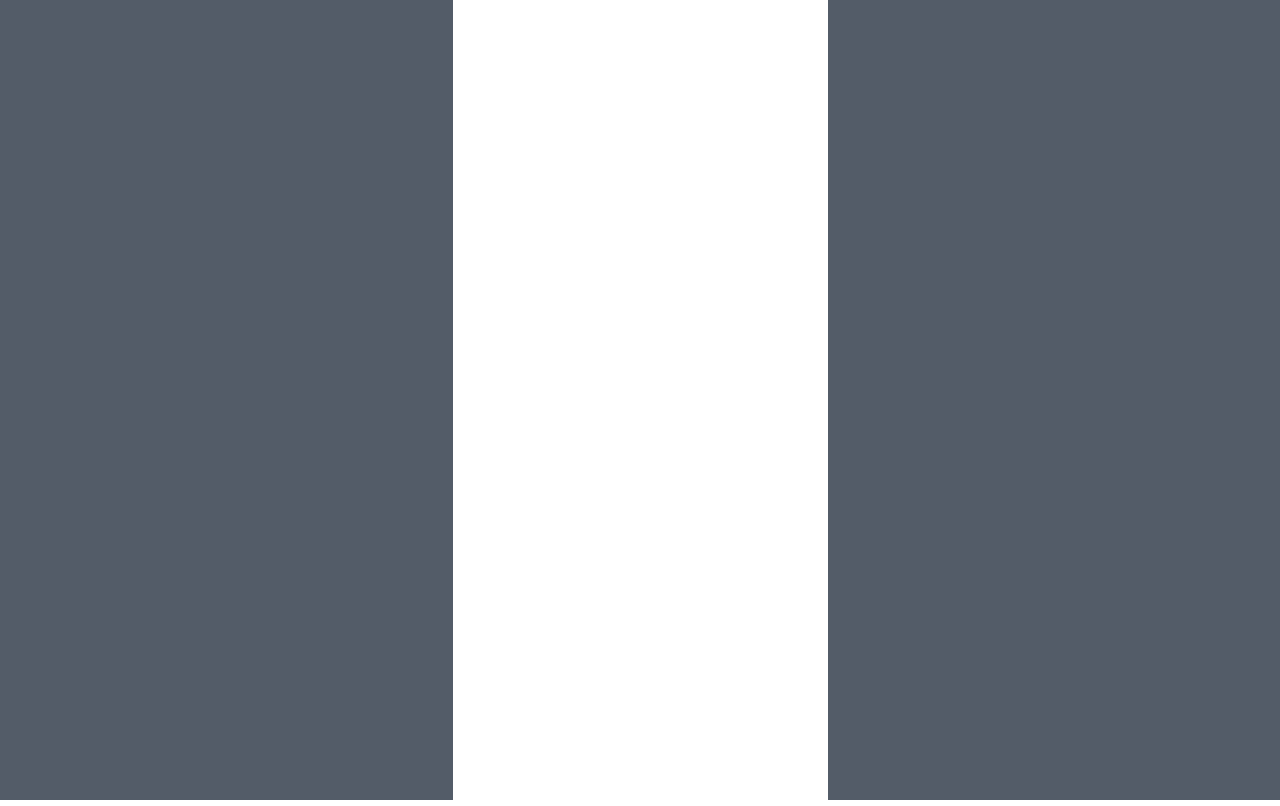
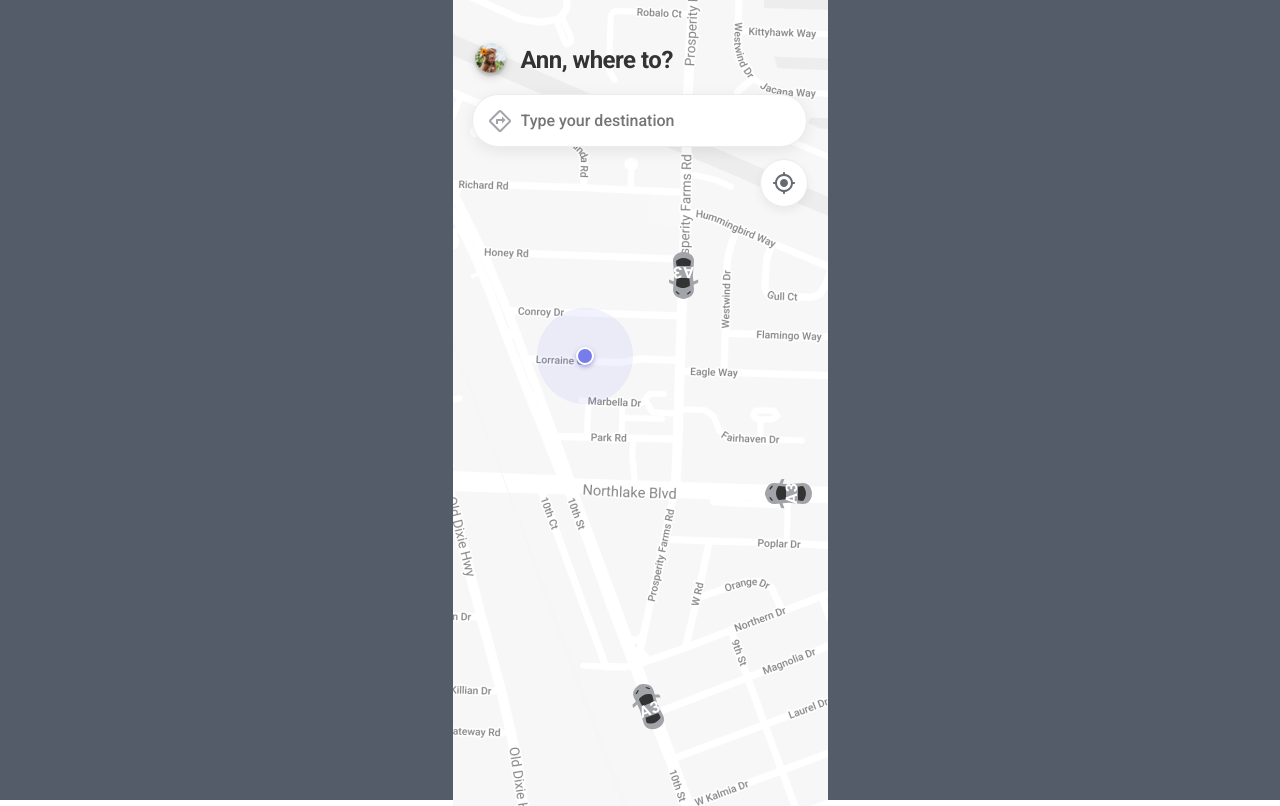
Before and after one commit to JunctionX-Seoul-Caffeine/Calmmuter, a React (Create React App) app: page /main in a window 1280 px wide. Built offline with nearby package versions, Linux system fonts and the light colour scheme.

Commit message:
MainPage 만듦

```diff
--- a/src/App.js
+++ b/src/App.js
@@ -10,7 +10,7 @@ function App() {
   return (
     <div className="App">
       <div className="wrapper">
-        <Route path="/" component={MainPage} exact />
+        <Route path="/main" component={MainPage} exact />
         <Route path="/rate" component={RatePage} exact />
       </div>
     </div>
--- a/src/index.css
+++ b/src/index.css
@@ -1,10 +1,10 @@
-@import url("https://fonts.googleapis.com/css2?family=Open+Sans:ital,wght@0,300;0,600;0,700;0,800;1,300;1,400;1,600;1,700;1,800&display=swap");
+@import url("https://fonts.googleapis.com/css2?family=Roboto:ital,wght@0,100;0,300;0,400;0,500;0,700;0,900;1,100;1,300;1,400;1,500;1,700;1,900&display=swap");
 
 html,
 body,
 #root {
   margin: 0;
-  font-family: -apple-system, BlinkMacSystemFont, "Open Sans", "Segoe UI", "Roboto", "Oxygen", "Ubuntu", "Cantarell", "Fira Sans", "Droid Sans", "Helvetica Neue", sans-serif;
+  font-family: -apple-system, BlinkMacSystemFont, "Roboto", "Open Sans", "Segoe UI", "Oxygen", "Ubuntu", "Cantarell", "Fira Sans", "Droid Sans", "Helvetica Neue", sans-serif;
   -webkit-font-smoothing: antialiased;
   -moz-osx-font-smoothing: grayscale;
   width: 100%;
--- a/src/pages/MainPage.js
+++ b/src/pages/MainPage.js
@@ -0,0 +1,89 @@
+import React from "react";
+import { useHistory } from "react-router-dom";
+import "../styles/MainPage.css";
+
+const MainPage = () => {
+  const history = useHistory();
+
+  const handleKeyPress = (e) => {
+    if (e.key === "Enter") {
+      history.push(`/rate`);
+    }
+  };
+
+  return (
+    <>
+      <div className="map">
+        <div className="user-avatar"></div>
+        <h1 className="title">Ann, where to?</h1>
+        <div className="searchbar-wrapper">
+          <DirectionIcon />
+          <input className="searchbar" placeholder="Type your destination" onKeyPress={handleKeyPress} />
+        </div>
+        <div className="locator-button">
+          <LocatorIcon />
+        </div>
+        <div className="oval"></div>
+        <div className="pin"></div>
+        <CarA3 idx={1} />
+        <CarA3 idx={2} />
+        <CarA3 idx={3} />
+      </div>
+    </>
+  );
+};
+
+export default MainPage;
+
+const DirectionIcon = () => {
+  return (
+    <div className="direct-icon">
+      <svg width="24" height="24" viewBox="0 0 24 24" fill="none" xmlns="http://www.w3.org/2000/svg">
+        <path
+          d="M22.4299 10.5899L13.4199 1.57993C12.6699 0.829928 11.3499 0.819928 10.5899 1.57993L1.58988 10.5799C0.809883 11.3599 0.809883 12.6199 1.58988 13.3999L10.5899 22.3999C10.9799 22.7899 11.4899 22.9799 11.9999 22.9799C12.5099 22.9799 13.0199 22.7899 13.4099 22.3999L22.3999 13.4099C23.1899 12.6499 23.1999 11.3899 22.4299 10.5899V10.5899ZM12.0099 20.9899L3.00988 11.9899L12.0099 2.98993L21.0099 11.9899L12.0099 20.9899V20.9899ZM7.99988 10.9999V14.9999H9.99988V11.9999H13.9999V14.4999L17.4999 10.9999L13.9999 7.49993V9.99993H8.99988C8.44988 9.99993 7.99988 10.4499 7.99988 10.9999Z"
+          fill="#A2A4AA"
+        />
+      </svg>
+    </div>
+  );
+};
+
+const CarA3 = ({ idx }) => {
+  return (
+    <div className={`car-a3-${idx}`}>
+      <svg width="55" height="55" viewBox="0 0 55 55" fill="none" xmlns="http://www.w3.org/2000/svg">
+        <path d="M34.0933 38.0309L41.178 35.1948C41.7922 34.9492 42.1957 34.3545 42.1965 33.6924V31.5483L34.0933 34.7897V38.0309Z" fill="#A2A4AA" />
+        <path d="M21.1278 38.0309V34.7896L13.0244 31.5483V33.6924C13.0252 34.3545 13.4288 34.9492 14.043 35.1948L21.1278 38.0309Z" fill="#A2A4AA" />
+        <path
+          d="M21.752 49.1551L24.43 50.3479C26.3909 51.2174 28.6091 51.2174 30.57 50.3479L33.248 49.1591C36.3282 47.7969 38.2213 44.5346 37.9438 41.0663L36.8527 27.4965L37.9735 13.571C38.2354 10.2778 36.5387 7.15074 33.6915 5.68163L33.0766 5.36318C29.5647 3.54561 25.4354 3.54561 21.9234 5.36318L21.3085 5.68163C18.4613 7.15074 16.7646 10.2778 17.0265 13.571L18.1473 27.4965L17.0562 41.0696C16.7818 44.5354 18.6741 47.7937 21.752 49.1551Z"
+          fill="#A2A4AA"
+        />
+        <path
+          d="M33.0947 38.2193L33.2962 38.0921C33.7827 37.78 34.0504 37.2332 33.9921 36.6712L33.2962 30H20.7008L20.0081 36.6712C19.9491 37.2325 20.2159 37.7792 20.7008 38.0921L20.8993 38.2193C24.5935 40.5936 29.3995 40.5936 33.0947 38.2193Z"
+          fill="#333333"
+        />
+        <path
+          d="M34.3235 18H20.6782L20.0233 14.0244C19.9048 13.3048 20.2459 12.5869 20.8761 12.2324L22.5297 11.3032C25.6204 9.56561 29.3796 9.56561 32.4703 11.3032L34.1239 12.2324C34.7541 12.5869 35.0952 13.3047 34.9767 14.0244L34.3235 18Z"
+          fill="#333333"
+        />
+        <path d="M31.9856 46.5836L35.2271 43.8032L33.8784 43.2891L30.637 46.0695L31.9856 46.5836Z" fill="#333333" />
+        <path d="M22.5327 46.5841L23.8813 46.0701L20.6399 43.2897L19.2913 43.8038L22.5327 46.5841Z" fill="#333333" />
+        <path
+          d="M30.5392 21.3098H34.6485L35.4298 18.9661H37.922L33.6876 30.3411H31.5157L27.2579 18.9661H29.7501L30.5392 21.3098ZM34.0157 23.2083H31.172L32.6017 27.4661L34.0157 23.2083ZM23.1407 25.6536H21.9376C21.3647 25.6536 20.9402 25.7968 20.6642 26.0833C20.3881 26.3697 20.2501 26.7499 20.2501 27.2239C20.2501 27.6822 20.3881 28.039 20.6642 28.2942C20.935 28.5494 21.31 28.677 21.7892 28.677C22.2214 28.677 22.5834 28.5572 22.8751 28.3176C23.1668 28.0833 23.3126 27.776 23.3126 27.3958H25.5704C25.5704 27.9895 25.4115 28.5208 25.0938 28.9895C24.7709 29.4635 24.323 29.8333 23.7501 30.0989C23.172 30.3645 22.5365 30.4973 21.8438 30.4973C20.6407 30.4973 19.698 30.2083 19.0157 29.6301C18.3334 29.0572 17.9923 28.2655 17.9923 27.2551C17.9923 26.7343 18.1511 26.2551 18.4688 25.8176C18.7865 25.3801 19.2032 25.0442 19.7188 24.8098C19.0782 24.5806 18.6017 24.2369 18.2892 23.7786C17.9714 23.3202 17.8126 22.7786 17.8126 22.1536C17.8126 21.1431 18.1824 20.3333 18.922 19.7239C19.6563 19.1145 20.6303 18.8098 21.8438 18.8098C22.9793 18.8098 23.9089 19.1093 24.6329 19.7083C25.3517 20.3072 25.711 21.0989 25.711 22.0833H23.4532C23.4532 21.6562 23.2944 21.3072 22.9767 21.0364C22.6537 20.7655 22.2579 20.6301 21.7892 20.6301C21.2527 20.6301 20.8334 20.7708 20.5313 21.052C20.224 21.3385 20.0704 21.7161 20.0704 22.1848C20.0704 23.3202 20.6954 23.8879 21.9454 23.8879H23.1407V25.6536Z"
+          fill="white"
+        />
+      </svg>
+    </div>
+  );
+};
+
+const LocatorIcon = () => {
+  return (
+    <svg width="24" height="24" viewBox="0 0 24 24" fill="none" xmlns="http://www.w3.org/2000/svg">
+      <path
+        d="M12 8C9.79 8 8 9.79 8 12C8 14.21 9.79 16 12 16C14.21 16 16 14.21 16 12C16 9.79 14.21 8 12 8ZM20.94 11C20.48 6.83 17.17 3.52 13 3.06V2C13 1.45 12.55 1 12 1C11.45 1 11 1.45 11 2V3.06C6.83 3.52 3.52 6.83 3.06 11H2C1.45 11 1 11.45 1 12C1 12.55 1.45 13 2 13H3.06C3.52 17.17 6.83 20.48 11 20.94V22C11 22.55 11.45 23 12 23C12.55 23 13 22.55 13 22V20.94C17.17 20.48 20.48 17.17 20.94 13H22C22.55 13 23 12.55 23 12C23 11.45 22.55 11 22 11H20.94ZM12 19C8.13 19 5 15.87 5 12C5 8.13 8.13 5 12 5C15.87 5 19 8.13 19 12C19 15.87 15.87 19 12 19Z"
+        fill="#646B71"
+      />
+    </svg>
+  );
+};
--- a/src/styles/MainPage.css
+++ b/src/styles/MainPage.css
@@ -0,0 +1,178 @@
+.map {
+  position: absolute;
+  background-image: url("../assets/map_image.png");
+  background-position: center center;
+  background-size: 100% 100%;
+  width: 100%;
+  height: 100%;
+}
+
+.user-avatar {
+  position: absolute;
+  left: 5.33%;
+  right: 85.07%;
+  top: 6.03%;
+  bottom: 89.53%;
+  background: url("../assets/ann_profile.png");
+  filter: drop-shadow(0px 4px 4px rgba(0, 0, 0, 0.16));
+  background-position: center center;
+  background-size: 100% 100%;
+  border-radius: 35px;
+}
+
+.title {
+  /* Ann, where to? */
+
+  position: absolute;
+  width: 153px;
+  height: 28px;
+  left: 68px;
+  top: 52px;
+
+  font-family: Roboto;
+  font-style: normal;
+  font-weight: bold;
+  font-size: 24px;
+  line-height: 28px;
+  display: flex;
+  align-items: center;
+  letter-spacing: -0.5px;
+  /* Black */
+
+  color: #333333;
+  margin: 0px 0px 0px 0px;
+}
+
+.searchbar-wrapper {
+  /* Rectangle 80 */
+  display: flex;
+  align-items: center;
+  position: absolute;
+  width: 335px;
+  height: 53px;
+  left: 19px;
+  top: 100px;
+
+  /* White */
+
+  background: #ffffff;
+  /* Gray4 */
+
+  border: 1px solid #e9ecf0;
+  box-sizing: border-box;
+  /* 1 */
+
+  box-shadow: 0px 4px 16px rgba(0, 0, 0, 0.08);
+  border-radius: 32px;
+}
+
+.direct-icon {
+  /* directions */
+
+  width: 24px;
+  height: 24px;
+  margin-left: 15px;
+}
+
+.searchbar {
+  margin-left: 7px;
+  width: 70%;
+  border: none;
+  font-family: Roboto;
+  font-style: normal;
+  font-weight: 500;
+  font-size: 16px;
+  line-height: 19px;
+  /* identical to box height */
+
+  display: flex;
+  align-items: center;
+
+  /* Gray2 */
+
+  color: #a2a4aa;
+}
+
+.searchbar:focus {
+  outline: none;
+}
+
+.car-a3-1 {
+  position: absolute;
+  width: 55px;
+  height: 55px;
+  left: 203px;
+  top: 254px;
+}
+
+.car-a3-2 {
+  position: absolute;
+  width: 55px;
+  height: 55px;
+  left: 308px;
+  top: 472px;
+
+  transform: rotate(90deg);
+}
+
+.car-a3-3 {
+  position: absolute;
+  width: 55px;
+  height: 55px;
+  left: 168.02px;
+  top: 685.37px;
+
+  transform: rotate(159.06deg);
+}
+
+.locator-button {
+  position: absolute;
+  width: 48px;
+  height: 48px;
+  left: 307px;
+  top: 165px;
+
+  /* White */
+
+  background: #ffffff;
+  /* Gray4 */
+
+  border: 1px solid #e9ecf0;
+  box-sizing: border-box;
+  /* Small Button */
+
+  box-shadow: 0px 4px 8px rgba(75, 75, 75, 0.08);
+  border-radius: 50%;
+  display: flex;
+  align-items: center;
+  justify-content: center;
+}
+
+.pin {
+  position: absolute;
+  left: 132.59px;
+  top: 362px;
+  width: 96px;
+  height: 96px;
+  background: #767cea;
+  /* White */
+  border: 2px solid #ffffff;
+  box-shadow: 0px 2px 4px rgba(83, 81, 197, 0.5);
+  width: 14px;
+  height: 14px;
+  border-radius: 50%;
+  z-index: 2;
+  transform: translate(-50%, -50%);
+}
+
+.oval {
+  position: absolute;
+  left: 132.59px;
+  top: 362px;
+  width: 96px;
+  height: 96px;
+  background: #767cea;
+  opacity: 0.1;
+  border-radius: 50%;
+  transform: translate(-50%, -50%);
+}
```
Also changed, not shown: src/assets/ann_profile.png (added), src/assets/map_image.png (added).
